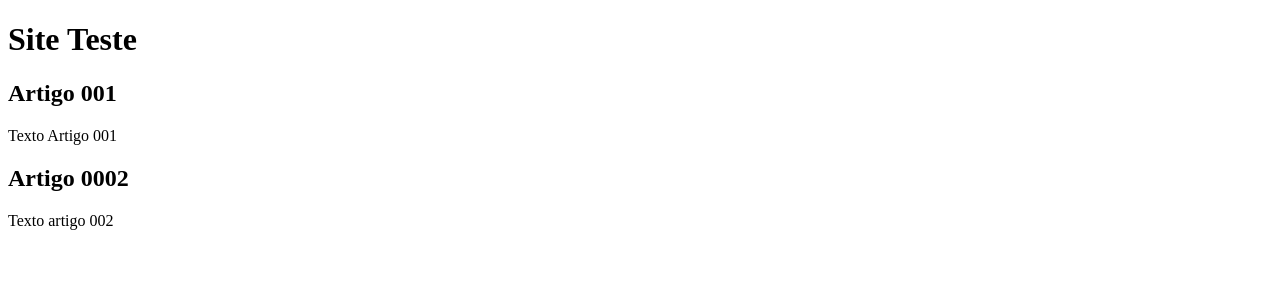
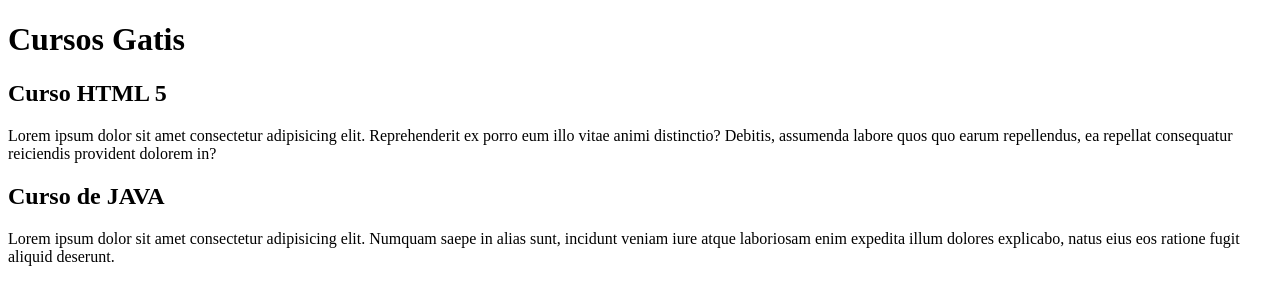
Before and after one commit to JUNIORAL3NCAR/ProjetoSite, a plain HTML site: page index.html in a window 1280 px wide. Drawn offline with Linux system fonts and the light colour scheme.

Commit message:
comecei conteudo do site

```diff
--- a/index.html
+++ b/index.html
@@ -7,15 +7,15 @@
 </head>
 <body>
   <header>
-    <h1>Site Teste</h1>
+    <h1>Cursos Gatis</h1>
   </header>
   <article>
-    <h2>Artigo 001</h2>
-    <p>Texto Artigo 001</p>
+    <h2>Curso HTML 5</h2>
+    <p>Lorem ipsum dolor sit amet consectetur adipisicing elit. Reprehenderit ex porro eum illo vitae animi distinctio? Debitis, assumenda labore quos quo earum repellendus, ea repellat consequatur reiciendis provident dolorem in?</p>
   </article>
   <article>
-    <h2>Artigo 0002</h2>
-    <p>Texto artigo 002</p>
+    <h2>Curso de JAVA</h2>
+    <p>Lorem ipsum dolor sit amet consectetur adipisicing elit. Numquam saepe in alias sunt, incidunt veniam iure atque laboriosam enim expedita illum dolores explicabo, natus eius eos ratione fugit aliquid deserunt.</p>
   </article>
 </body>
 </html>
```
